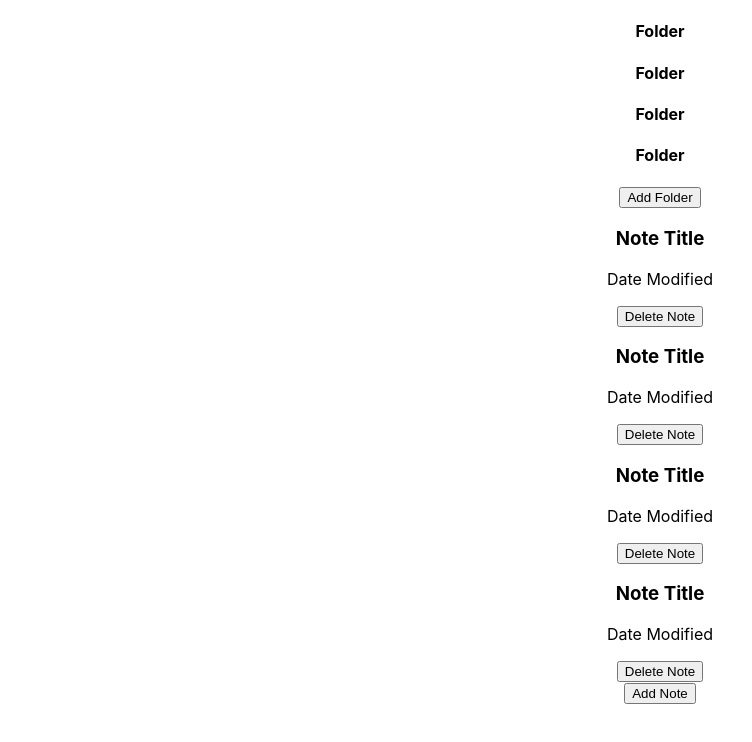
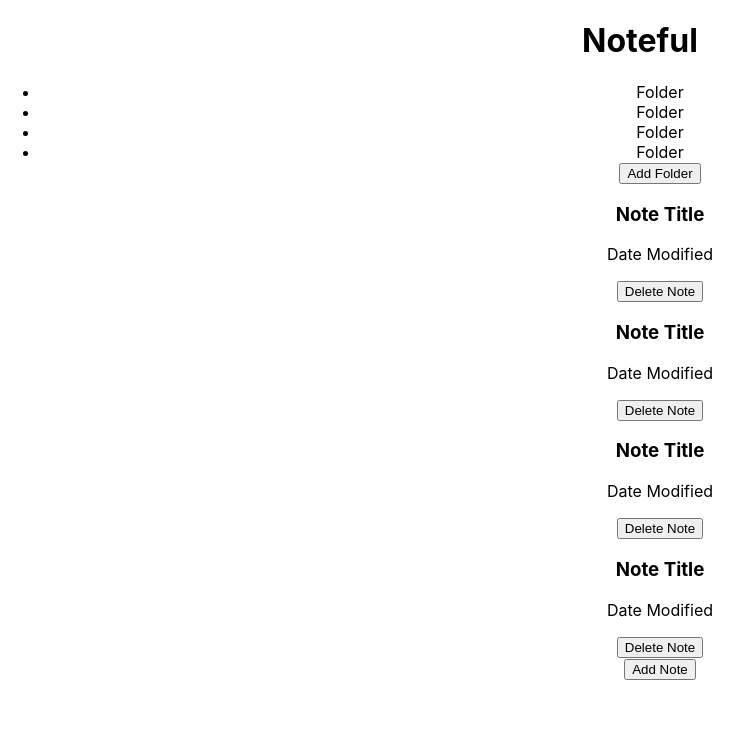
Before and after one commit to wysocki129/react-noteful, a React (Create React App) app: page / in a window 1280 px wide. Shown: the top 742 px of the page, without its empty margins (0-752 px from the left). Built offline with nearby package versions, Linux system fonts and the light colour scheme; the HTML template or start-up script is replaced by a standard one.

Commit message:
refactored data TODO create hook for Notes & Folders

```diff
--- a/src/App.js
+++ b/src/App.js
@@ -1,15 +1,24 @@
-import React from 'react';
+import React, { useState } from 'react';
 import './App.css';
 import { BrowserRouter as Router, Switch, Route } from 'react-router-dom';
 import FolderList from './components/FolderList/FolderList';
 import NoteList from './components/NoteList/NoteList';
+import { dummyFolders, dummyNotes } from './dummy-store';
 
 function App() {
+	console.log(dummyFolders);
+	const [allFolders, setAllFolders] = useState(dummyFolders);
+	const [allNotes, setAllNotes] = useState(dummyNotes);
 	return (
 		<Router>
 			<div className="App">
+				<header>
+					<h1>Noteful</h1>
+				</header>
 				<FolderList />
-				<NoteList />
+				<main>
+					<NoteList />
+				</main>
 			</div>
 		</Router>
 	);
--- a/src/components/FolderList/Folder/Folder.jsx
+++ b/src/components/FolderList/Folder/Folder.jsx
@@ -1,7 +1,7 @@
 import React from 'react';
 
 const Folder = () => {
-	return <h4>Folder</h4>;
+	return <li>Folder</li>;
 };
 
 export default Folder;
--- a/src/dummy-store.js
+++ b/src/dummy-store.js
@@ -1,5 +1,6 @@
-export default {
-	'folders': [
+import React from 'react';
+
+export const dummyFolders = [
 	{
 		'id': 'b0715efe-ffaf-11e8-8eb2-f2801f1b9fd1',
 		'name': 'Important'
@@ -12,8 +13,8 @@ export default {
 		'id': 'b07162f0-ffaf-11e8-8eb2-f2801f1b9fd1',
 		'name': 'Spangley'
 	}
-	],
-	'notes': [
+];
+export const dummyNotes = [
 	{
 		'id': 'cbc787a0-ffaf-11e8-8eb2-f2801f1b9fd1',
 		'name': 'Dogs',
@@ -126,5 +127,4 @@ export default {
 		'content':
 			'Veritatis porro minima perspiciatis. Repellat veniam quo iste ut. Iusto voluptas quae quibusdam. Odit neque iusto cupiditate iste quam. Fuga itaque aut praesentium ullam saepe ut et vero.\n \rQuisquam doloremque molestiae. Enim rerum dolorem et velit itaque magnam laborum. Aut officiis porro.\n \rQuae eum eaque error. Sed itaque ipsam nam provident aut voluptate. Perferendis repudiandae sequi laudantium est est animi eum. Unde alias et doloribus est hic et. Sed distinctio incidunt maiores aut voluptatibus et omnis mollitia fugit.'
 	}
-	]
-};
+];
```
Also changed, not shown: 1 other file (tests, documents, lock files or other folders). Lines whose indentation alone changed are shown as unchanged.
